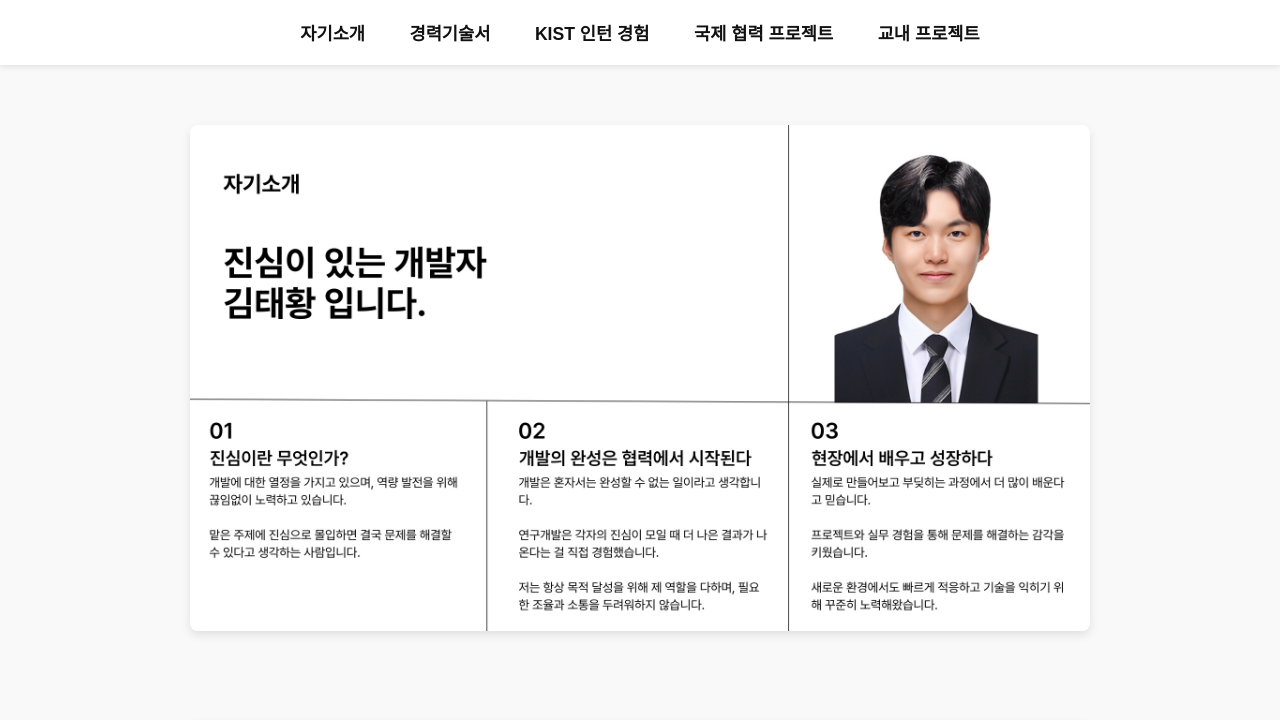
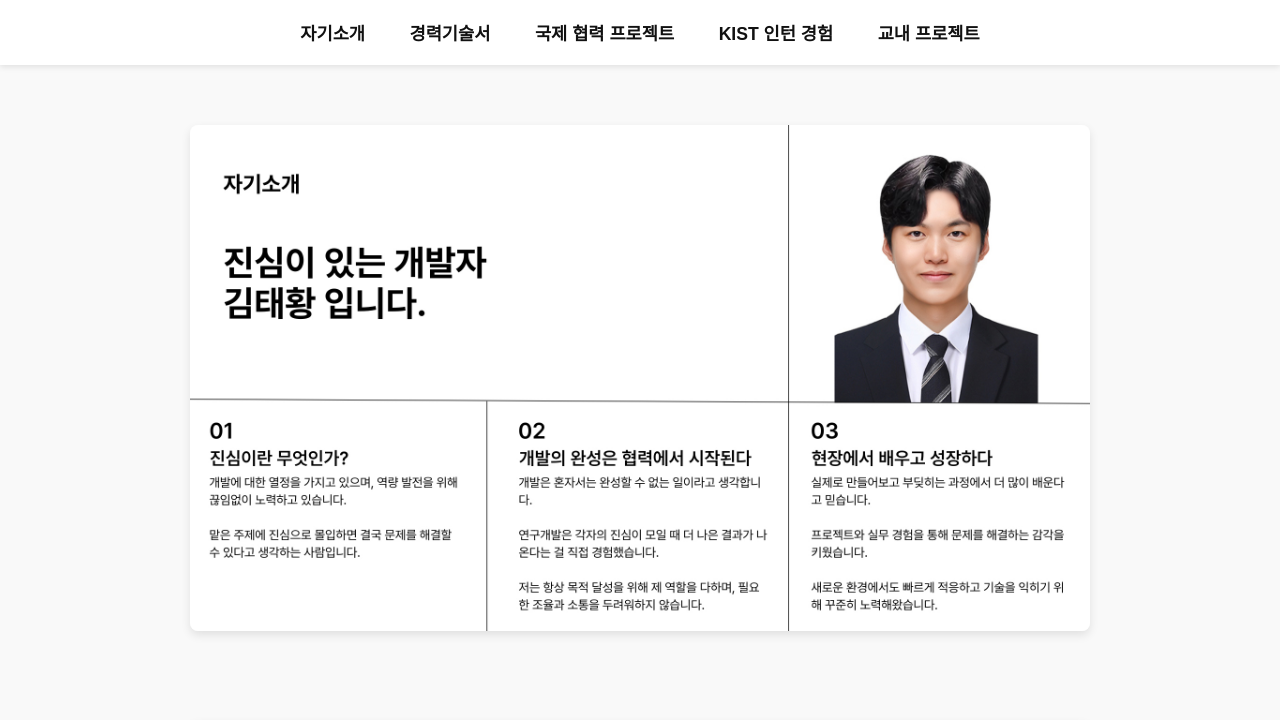
Before and after one commit to taehwang1022/portfolio, a plain HTML site: page index.html in a window 1280 px wide. Shown: the top 720 px of the page. Drawn offline with Linux system fonts and the light colour scheme.

Commit message:
Update index.html

```diff
--- a/index.html
+++ b/index.html
@@ -54,8 +54,8 @@
 <header>
   <a onclick="scrollToCenter('page2')">자기소개</a>
   <a onclick="scrollToCenter('page3')">경력기술서</a>
-  <a onclick="scrollToCenter('page4')">KIST 인턴 경험</a>
-  <a onclick="scrollToCenter('page5')">국제 협력 프로젝트</a>
+  <a onclick="scrollToCenter('page4')">국제 협력 프로젝트</a>
+  <a onclick="scrollToCenter('page5')">KIST 인턴 경험</a>
   <a onclick="scrollToCenter('page6')">교내 프로젝트</a>
 </header>
 
```
